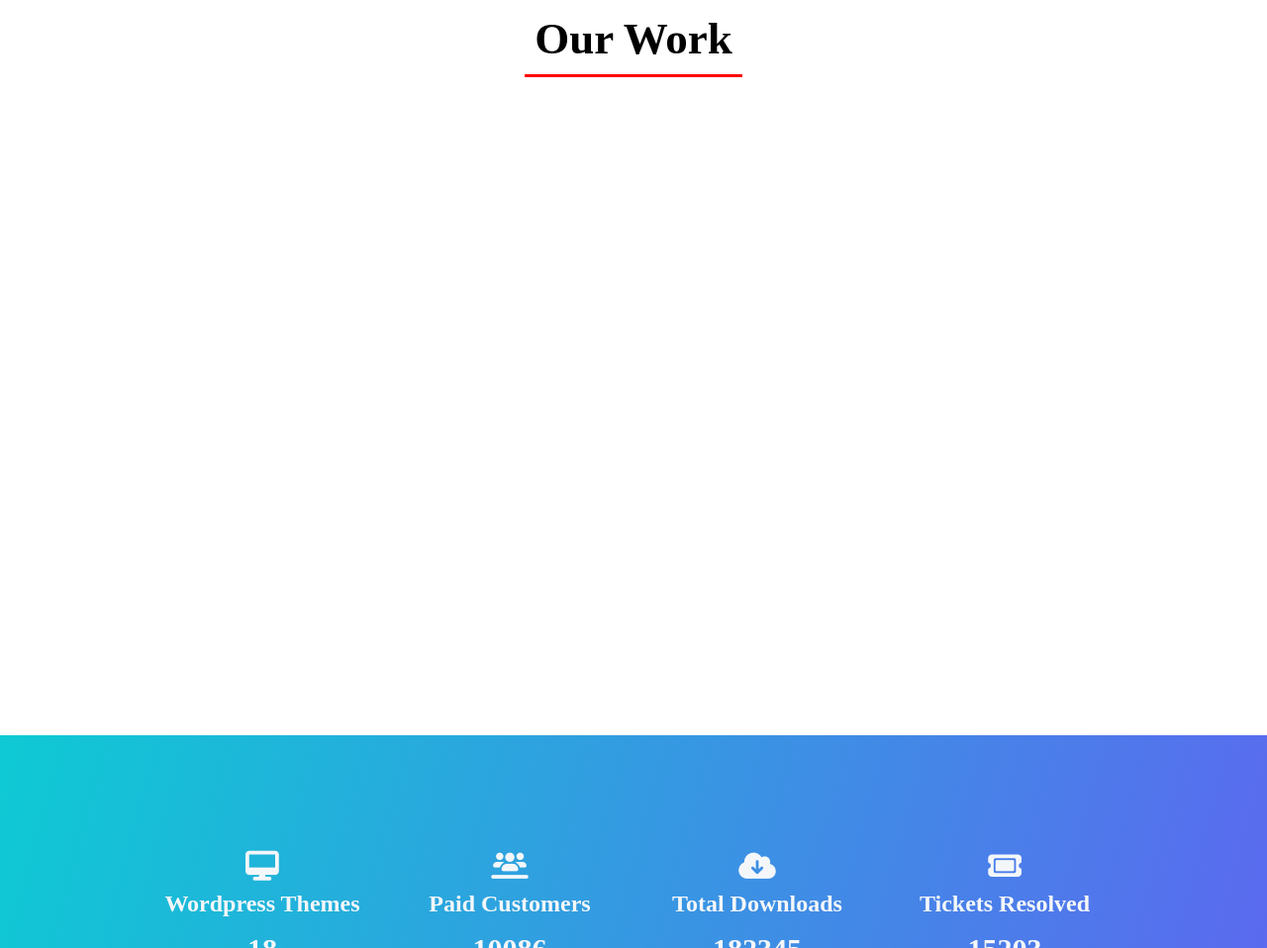
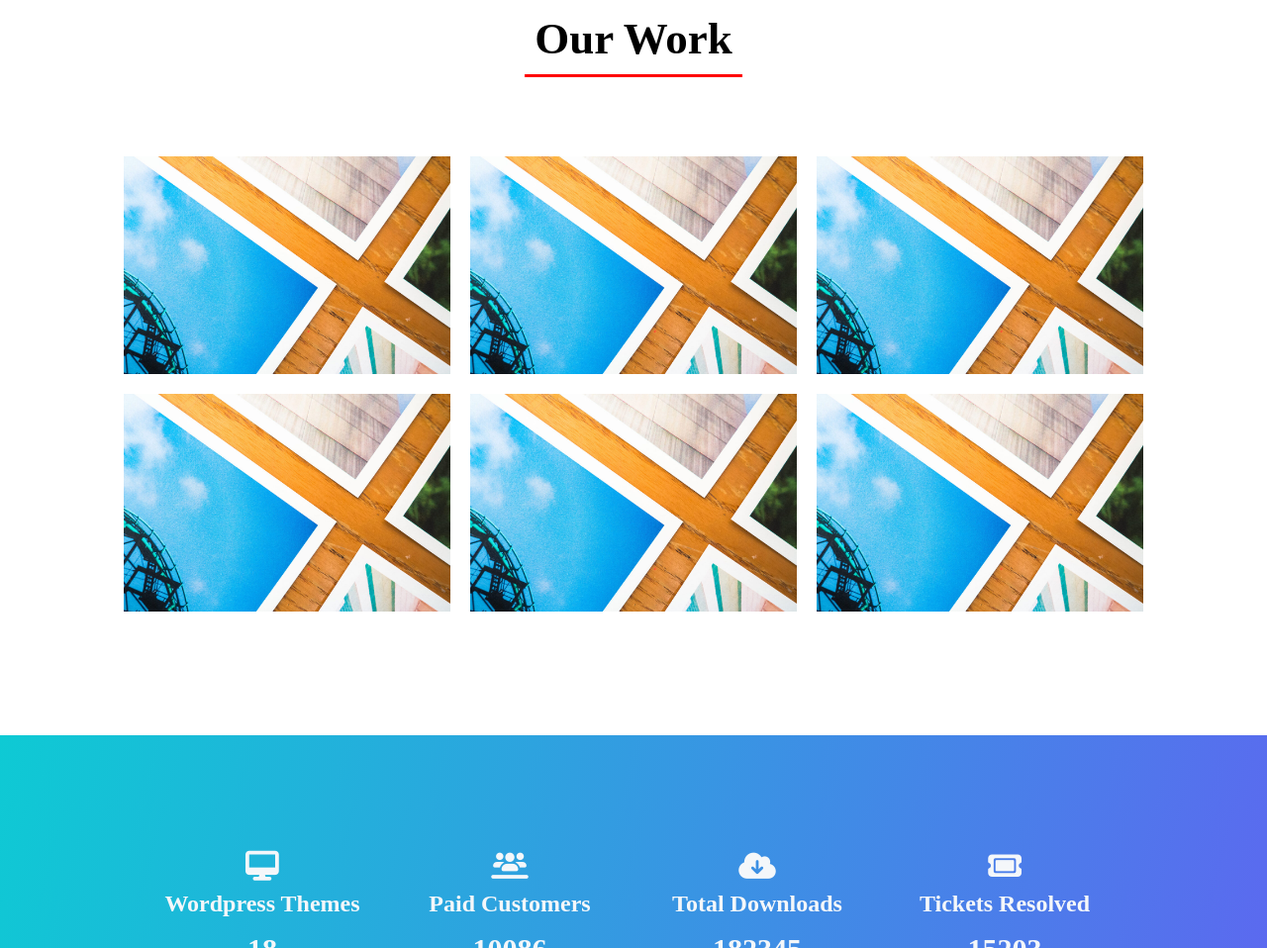
Before and after one commit to amiadud/greatwell-website, a plain HTML site: page index.html in a window 1280 px wide. Shown: the part 1957-2915 px from the top of the page at 99% size. Drawn offline with Linux system fonts and the light colour scheme; the site is published under a folder, as on GitHub Pages, so addresses that start at the root find nothing.

Commit message:
img source change

```diff
--- a/style.css
+++ b/style.css
@@ -178,7 +178,7 @@
 .work-boxer{
     width: 330px;
     height: 220px;
-    background-image: url('/img/project1.jpg');
+    background-image: url('./img/project1.jpg');
     background-repeat: no-repeat;
     background-size: cover;
     display: flex;
```
Also changed, not shown: index.html (+0 -1 lines).
